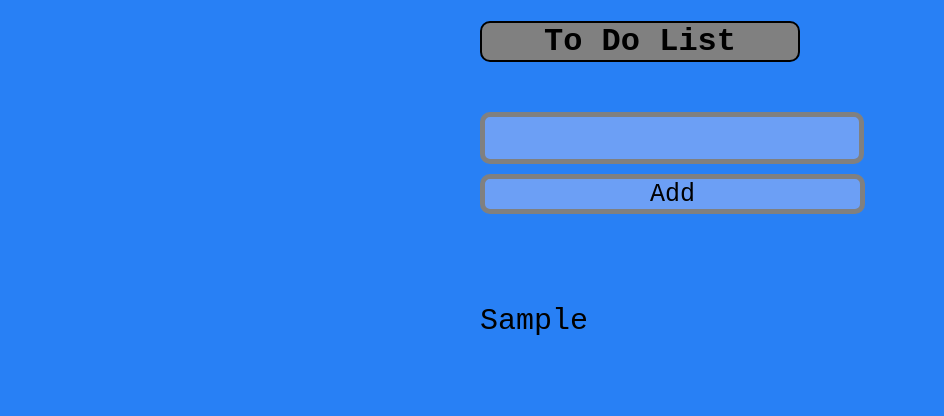
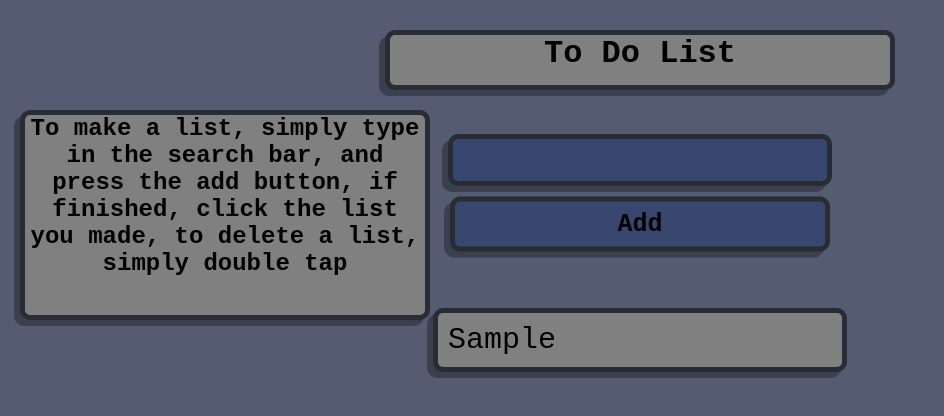
Before and after one commit to jumongers27/jumongers27.github.io, a plain HTML site: page index.html in a window 1280 px wide. Both pictures are taken after typing "Sample" into the empty fields and a click on the button "Add". Shown: the whole page, without its empty margins (0-944 px from the left). Drawn offline with Linux system fonts and the light colour scheme.

Commit message:
3rd commit

```diff
--- a/index.html
+++ b/index.html
@@ -8,12 +8,24 @@
 </head>
 <body>
     <h1 id="todolist">To Do List</h1>
+    <h2 id="guidelines">
+    To make a list, simply
+    type in the search bar,
+    and press the add button,
+    if finished, click the list you made,
+    to delete a list, simply double tap
+    </h2>
     <div class = 'container'>
+
         <input id="inputBox" type="text"><button id="addBtn">Add</button>
-        <div class="to-dos" id="toDoBox">
+        <!-- <div class="to-dos" id="toDoBox">  -->
 
-        </div>
     </div>
-    <script src="script.js"></script>
+ </div>
+
+<li class="to-dos" id="toDoBox"></li>
+
+<script src="script.js"></script>
+
 </body>
 </html>
--- a/style.css
+++ b/style.css
@@ -1,62 +1,122 @@
+
 html, body {
-    background-color: #2880F5;
-    width: 50%;
     margin: 0 auto;
+    background-color: #555B70;
     font-family: 'Courier New', Courier, monospace;
 }
 
 #todolist {
+    cursor: default;
+    height: 50px;
+    width: 500px;
     margin-bottom: 50px;
     background-color: gray;
-    border: 2px solid black;
+    border: 5px solid #2A2C33;
     border-radius: 10px;
     text-align: center;
+
+    box-shadow: -6px 6px  rgba(0, 0, 0, 0.30);
+
+    margin: 0 auto;
+    margin-top: 30px;
+    margin-bottom: 20px;
 }
 
 
 
 
+#inputBox {
 
-
-
-#inputBox {
     text-align: center;
-    background-color: #6C9FF5;
+    background-color: #374770;
     width: 370px;
     height: 40px;
-    border: 5px solid gray;
+    border: 5px solid #2A2C33;
     border-radius: 10px;
-    outline: none;
     font-size: 25px;
     font-family: 'Courier New', Courier, monospace;
-    vertical-align: middle;
+
+    box-shadow: -6px 6px  rgba(0, 0, 0, 0.30);
+    margin-right: 10px;
+
+    margin: 0;
+    position: absolute;
+    top: 20%;
+    left: 50%;
+    margin-right: -50%;
+    transform: translate(-50%, -50%)
+}
+
+#addBtn {
+
+    cursor: pointer;
+    background-color: #374770;
+    height: 55px;
+    width: 380px;
+    border: 5px solid #2A2C33;
+    border-radius: 10px;
+    font-size: 25px;
+    text-align: center;
+    font-weight: bold;
+    font-family: 'Courier New', Courier, monospace;
+
+    box-shadow: -6px 6px  rgba(0, 0, 0, 0.30);
+
+    margin: 0;
+    margin-bottom: 20px;
+    position: absolute;
+    top: 28%;
+    left: 50%;
+    margin-right: -50%;
+    transform: translate(-50%, -50%)
 
 }
 
-#addBtn {
-    margin-top: 10px;
-    margin-bottom: 60px;
-    background-color: #6C9FF5;
-    height: 40px;
-    width: 385px;
-    border: 5px solid gray;
-    border-radius: 10px;
-    font-size: 25px;
-    text-align: center;
-    font-family: 'Courier New', Courier, monospace;
-}
-
-
-.paragraph {
-    height: 20px;
-    width: 20px;
-    color: black;
-}
 
 .paragraph-styling {
 
+    width: 30%;
+    border-radius: 10px;
+    border: 5px solid #2A2C33;
+    padding: 10px;
+    background: gray;
     text-align: left;
     cursor: pointer;
     font-size: 30px;
+    font-family: 'Courier New', Courier, monospace;
+
+
+    box-shadow: -6px 6px  rgba(0, 0, 0, 0.30);
+
+    margin: 0;
+    margin-top: 20px;
+    position: relative;
+    top: 10%;
+    left: 50%;
+    margin-right: -50%;
+    transform: translate(-50%, -50%)
+
 
 }
+
+#toDoBox {
+    margin: 0 auto;
+    list-style: none;
+}
+
+#guidelines {
+
+    text-align: center;
+    position: relative;
+    left: 20px;
+
+
+    height: 200px;
+    width: 400px;
+    border: 10px black;
+    background-color: gray;
+    border: 5px solid #2A2C33;
+    border-radius: 10px;
+    box-shadow: -6px 6px  rgba(0, 0, 0, 0.30);
+    cursor: default;
+}
```
